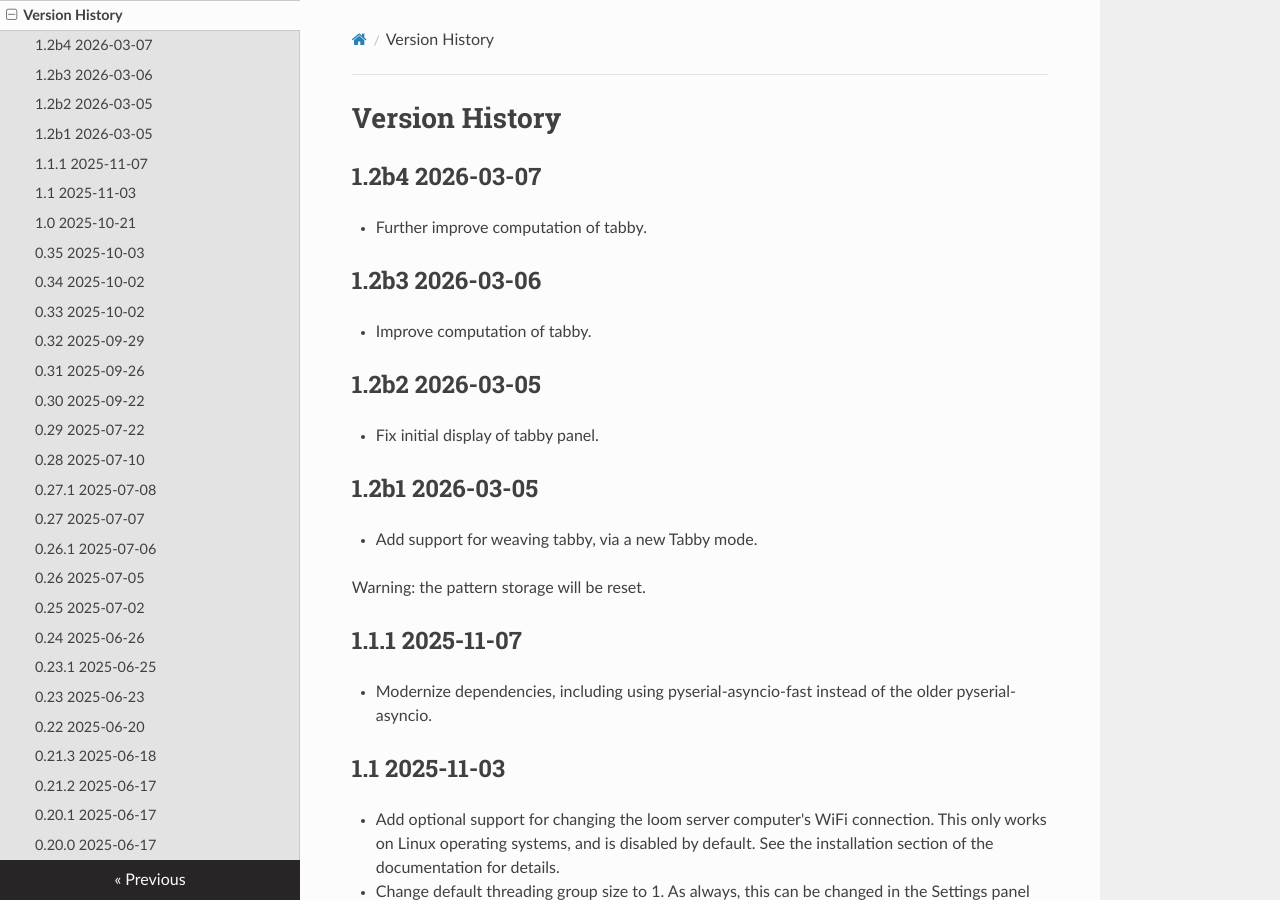
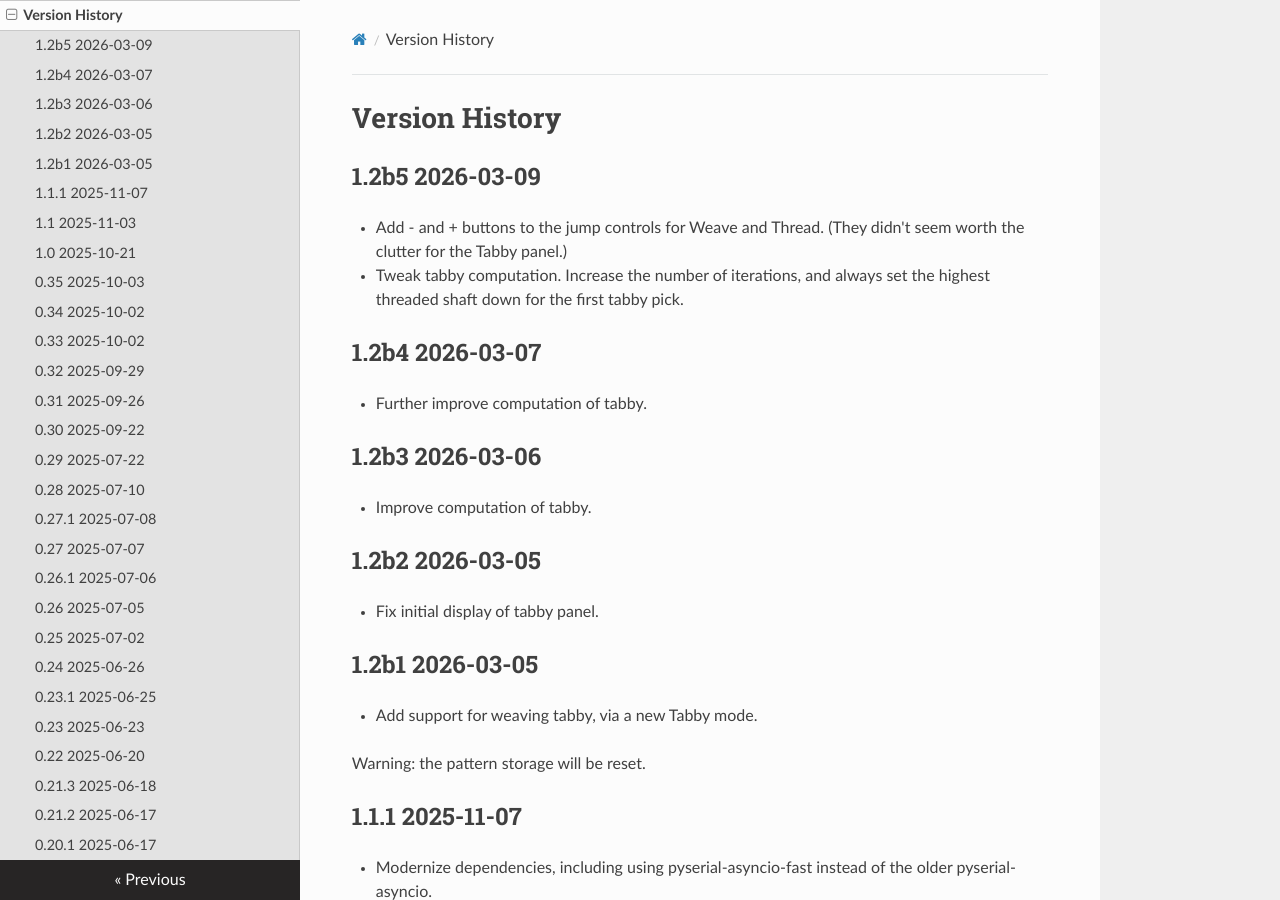
Before and after one commit to r-owen/base_loom_server, an MkDocs documentation site: the page built from docs/version_history.md, in a window 1280 px wide and 900 px high. Built offline with MkDocs 1.6.1, drawn with Linux system fonts in a browser that asks for light colours; nearby versions of some CDN libraries.

Commit message:
Update the version history

```diff
--- a/docs/version_history.md
+++ b/docs/version_history.md
@@ -1,4 +1,9 @@
 # Version History
+
+## 1.2b5 2026-03-09
+
+* Add - and + buttons to the jump controls for Weave and Thread. (They didn't seem worth the clutter for the Tabby panel.)
+* Tweak tabby computation. Increase the number of iterations, and always set the highest threaded shaft down for the first tabby pick.
 
 ## 1.2b4 2026-03-07
 
```
